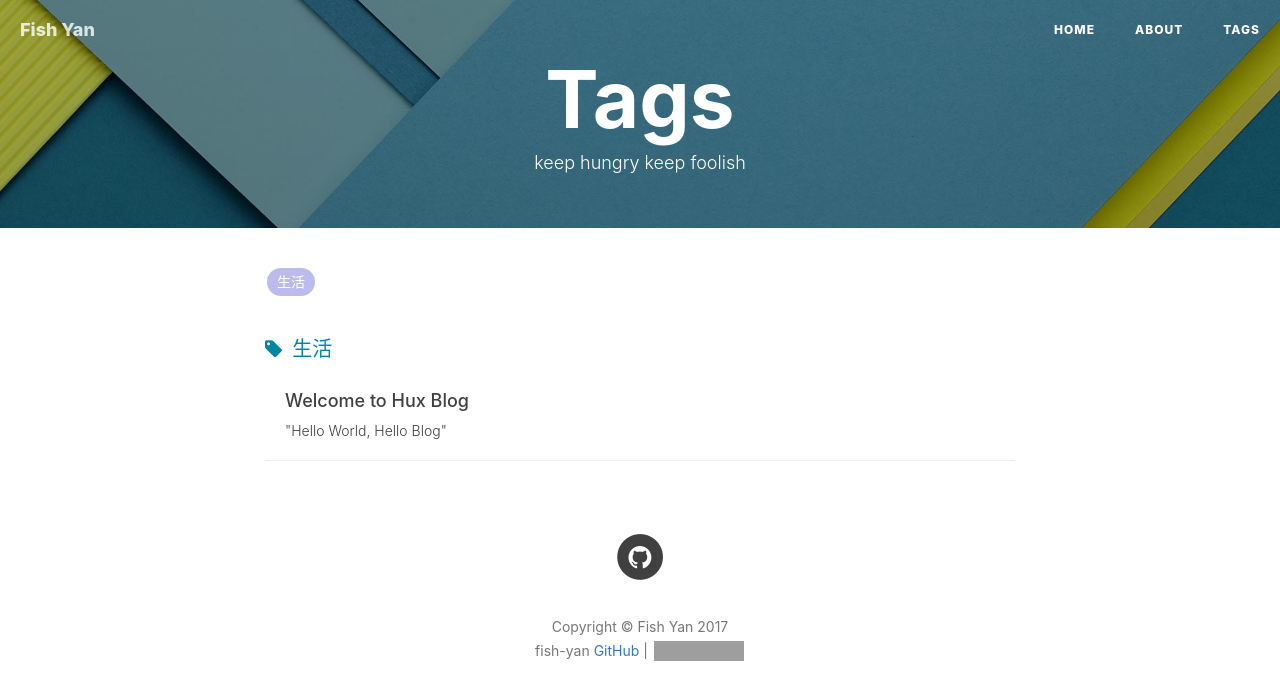
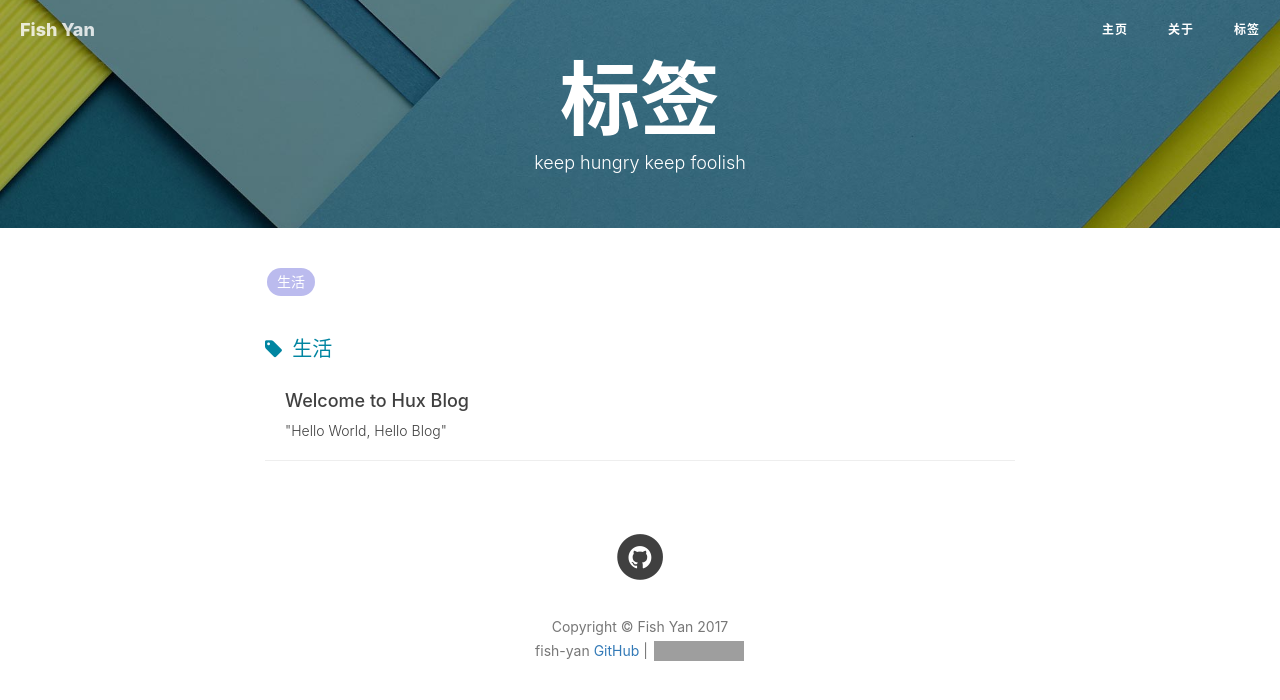
Before and after one commit to fish-yan/fish-yan.github.io, a Jekyll site: the page built from tags.html, in a window 1280 px wide. Shown: the top 700 px of the page. Built offline with Jekyll 4.4.1, drawn with Linux system fonts in a browser that asks for light colours; nearby versions of some CDN libraries; comment, search, counter and statistics services are not loaded; grey boxes are pictures that could not be loaded.

Commit message:
no message

```diff
--- a/_includes/nav.html
+++ b/_includes/nav.html
@@ -22,7 +22,7 @@
             <div class="navbar-collapse">
                 <ul class="nav navbar-nav navbar-right">
                     <li>
-                        <a href="{{ site.baseurl }}/">Home</a>
+                        <a href="{{ site.baseurl }}/">主页</a>
                     </li>
                     {% for page in site.pages %}{% if page.title %}
                     <li>
--- a/about.html
+++ b/about.html
@@ -1,6 +1,6 @@
 ---
 layout: page
-title: "About"
+title: "关于"
 description: "Hey, this is Hux."
 header-img: "img/about-bg.jpg"
 ---
--- a/tags.html
+++ b/tags.html
@@ -1,5 +1,5 @@
 ---
-title: Tags
+title: 标签
 layout: default
 description: keep hungry keep foolish
 header-img: "img/tag-bg.jpg"
```
